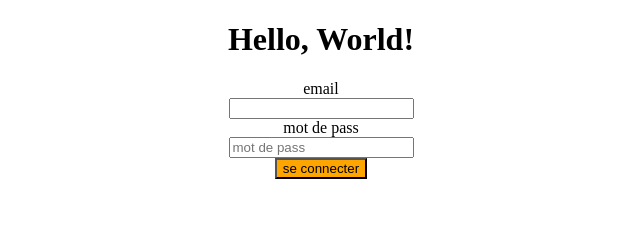
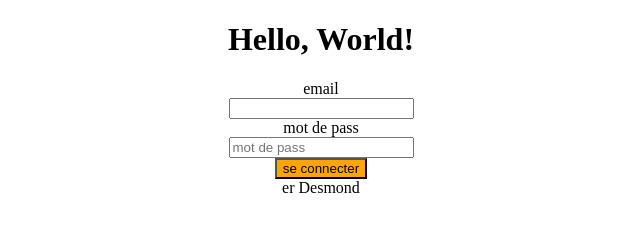
Before and after one commit to desmondkgb/Cr-er-site, a plain HTML site: page index.html in a window 1280 px wide. Shown: the full height of the page, 319-959 px from the left. Drawn offline with Linux system fonts and the light colour scheme.

Commit message:
Update index.html

```diff
--- a/index.html
+++ b/index.html
@@ -23,5 +23,6 @@
     <label>mot de pass</br><input type="password" placeholder="mot de pass" required></label></br>
     <button type="submit" >se connecter</button>
     </form>
+  er Desmond
 </body>
 </html>
```
